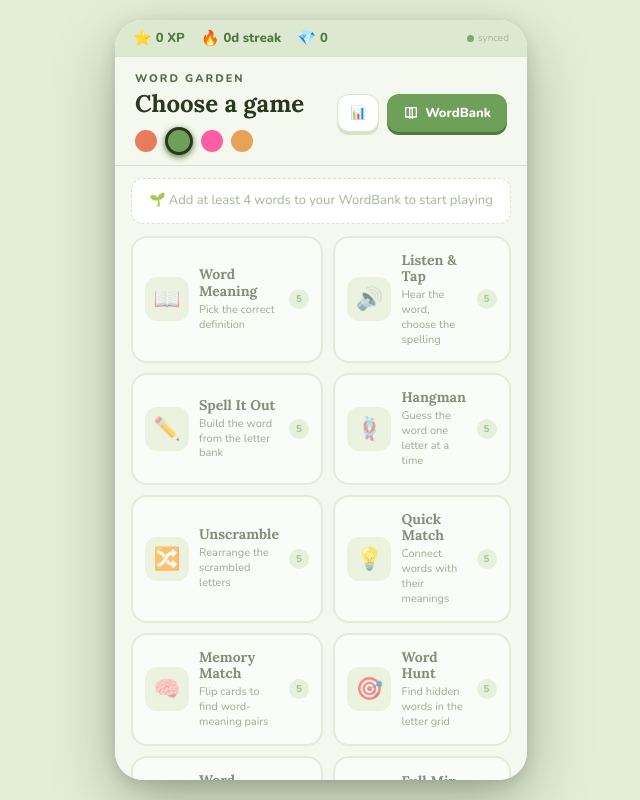
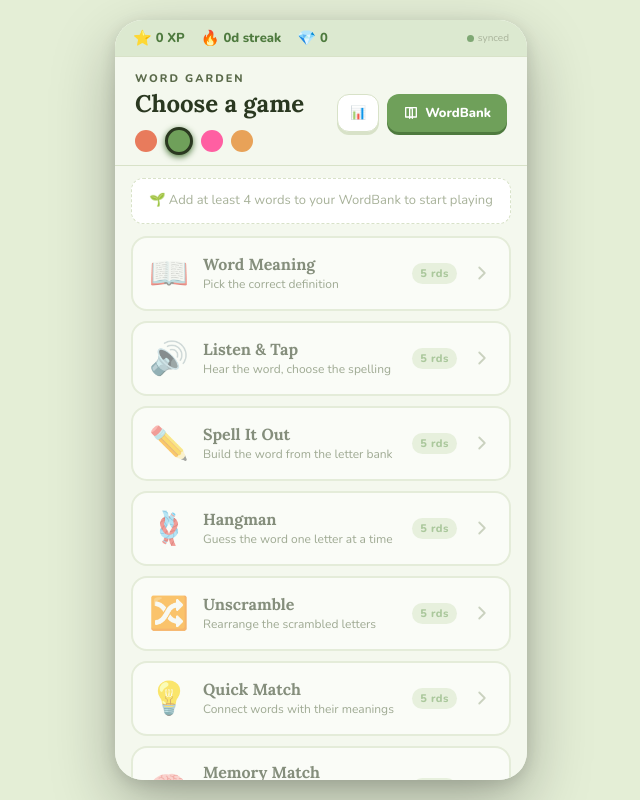
Before and after one commit to AKat47/WordGame, a React (Vite) app: page / in a window 1280 px wide. Shown: the whole page, without its empty margins (319-959 px from the left). Built offline with nearby package versions, Linux system fonts and the light colour scheme; no server answers.

Commit message:
fix: revert to single-column list layout with uniform card sizing

```diff
--- a/src/screens/LessonScreen.jsx
+++ b/src/screens/LessonScreen.jsx
@@ -58,7 +58,7 @@ function ThemeChooser() {
   );
 }
 
-/* ── Unified horizontal game card (2-column grid) ───────────────── */
+/* ── Game card — full-width single column ────────────────────────── */
 function GameCard({ card, stat, onPlay, disabled }) {
   const { theme: t } = useTheme();
   const [pressed, setPressed] = useState(false);
@@ -77,33 +77,28 @@ function GameCard({ card, stat, onPlay, disabled }) {
         boxShadow: pressed || disabled ? "none" : `0 4px 0 ${played ? t.primaryDeep : t.line}`,
         transform: pressed && !disabled ? "translateY(4px)" : "none",
         transition: "transform 80ms, box-shadow 80ms",
-        padding: "14px 12px",
-        display: "flex", alignItems: "center", gap: 10,
+        padding: "14px 16px",
+        display: "flex", alignItems: "center", gap: 14,
         cursor: disabled ? "default" : "pointer",
         opacity: disabled ? 0.55 : 1,
       }}
     >
-      {/* Emoji badge */}
-      <div style={{
-        width: 44, height: 44, borderRadius: 12, flexShrink: 0,
-        background: played ? t.primarySoft : t.bgDeep,
-        display: "flex", alignItems: "center", justifyContent: "center",
-        fontSize: 22,
-      }}>
+      {/* Emoji */}
+      <div style={{ fontSize: 32, flexShrink: 0, width: 40, textAlign: "center" }}>
         {card.emoji}
       </div>
 
       {/* Text */}
       <div style={{ flex: 1, minWidth: 0 }}>
-        <div style={{ fontSize: 14, fontWeight: 800, color: t.ink, fontFamily: FONT_SERIF, lineHeight: 1.2 }}>
+        <div style={{ fontSize: 16, fontWeight: 800, color: t.ink, fontFamily: FONT_SERIF }}>
           {card.label}
         </div>
-        <div style={{ fontSize: 11, color: t.inkSoft, marginTop: 3, lineHeight: 1.35 }}>
+        <div style={{ fontSize: 12, color: t.inkSoft, marginTop: 2 }}>
           {card.desc}
         </div>
         {played && (
-          <div style={{ fontSize: 10, color: t.primary, marginTop: 4, fontWeight: 700 }}>
-            ★ {stat.bestAccuracy}% best · {stat.played}×
+          <div style={{ fontSize: 11, color: t.inkFaint, marginTop: 4 }}>
+            ★ {stat.bestAccuracy}% best · {stat.played}× played
           </div>
         )}
       </div>
@@ -112,11 +107,13 @@ function GameCard({ card, stat, onPlay, disabled }) {
       <div style={{
         flexShrink: 0,
         background: t.primarySoft, color: t.primary,
-        fontSize: 10, fontWeight: 800,
-        padding: "3px 7px", borderRadius: 20, letterSpacing: "0.5px",
+        fontSize: 11, fontWeight: 800,
+        padding: "3px 8px", borderRadius: 20, letterSpacing: "0.5px",
       }}>
-        {ROUNDS}
+        {ROUNDS} rds
       </div>
+
+      <Icon name="chevronRight" size={22} color={t.inkFaint}/>
     </div>
   );
 }
@@ -286,9 +283,8 @@ export default function LessonScreen({ onGoAddWords, onGoStats, onProgressChange
         </div>
       )}
 
-      {/* All games — 2-column horizontal grid */}
-      <div style={{ flex: 1, overflow: "auto", padding: "12px 16px 24px" }}>
-        <div style={{ display: "grid", gridTemplateColumns: "1fr 1fr", gap: 10 }}>
+      {/* All games — single column list */}
+      <div style={{ flex: 1, overflow: "auto", padding: "12px 16px 24px", display: "flex", flexDirection: "column", gap: 10 }}>
         {ALL_GAMES.map(card => (
           <GameCard
             key={card.type}
@@ -300,6 +296,5 @@ export default function LessonScreen({ onGoAddWords, onGoStats, onProgressChange
         ))}
       </div>
     </div>
-    </div>
   );
 }
```
Lines whose indentation alone changed are shown as unchanged.
